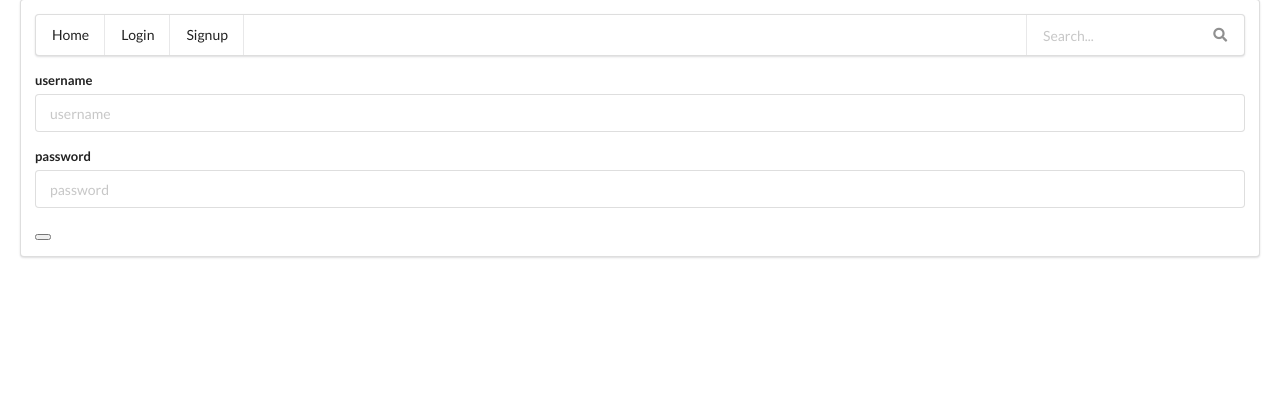
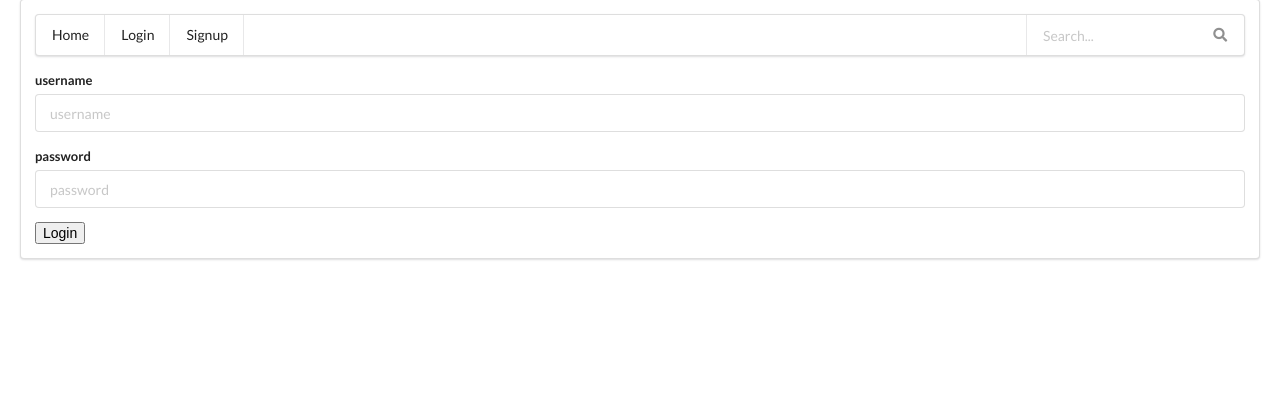
Before and after one commit to salehshoji/webelopers, a Django app: page /login/ in a window 1280 px wide. Shown: the part 21-433 px from the top of the page. Run offline with Django 3.2, Linux system fonts and the light colour scheme; some libraries are stand-ins or nearby versions.

Commit message:
Add sign up and login button name

```diff
--- a/templates/main/login.html
+++ b/templates/main/login.html
@@ -23,7 +23,7 @@
                 <input name="password" type="text" placeholder="password">
             </div>
             <div>
-                <button type="submit" value="Login" name="submit"></button>
+                <button type="submit" value="Login" name="submit">Login</button>
             </div>
         </form>
 
--- a/templates/main/signup.html
+++ b/templates/main/signup.html
@@ -39,7 +39,7 @@
                     <label>password2</label>
                     <input name="password2" type="text" placeholder="password2">
                 </div>
-                <button type="submit" value="submit" name="submit"></button>
+                <button type="submit" value="submit" name="submit">Sign up</button>
             </div>
         </form>
 
```
